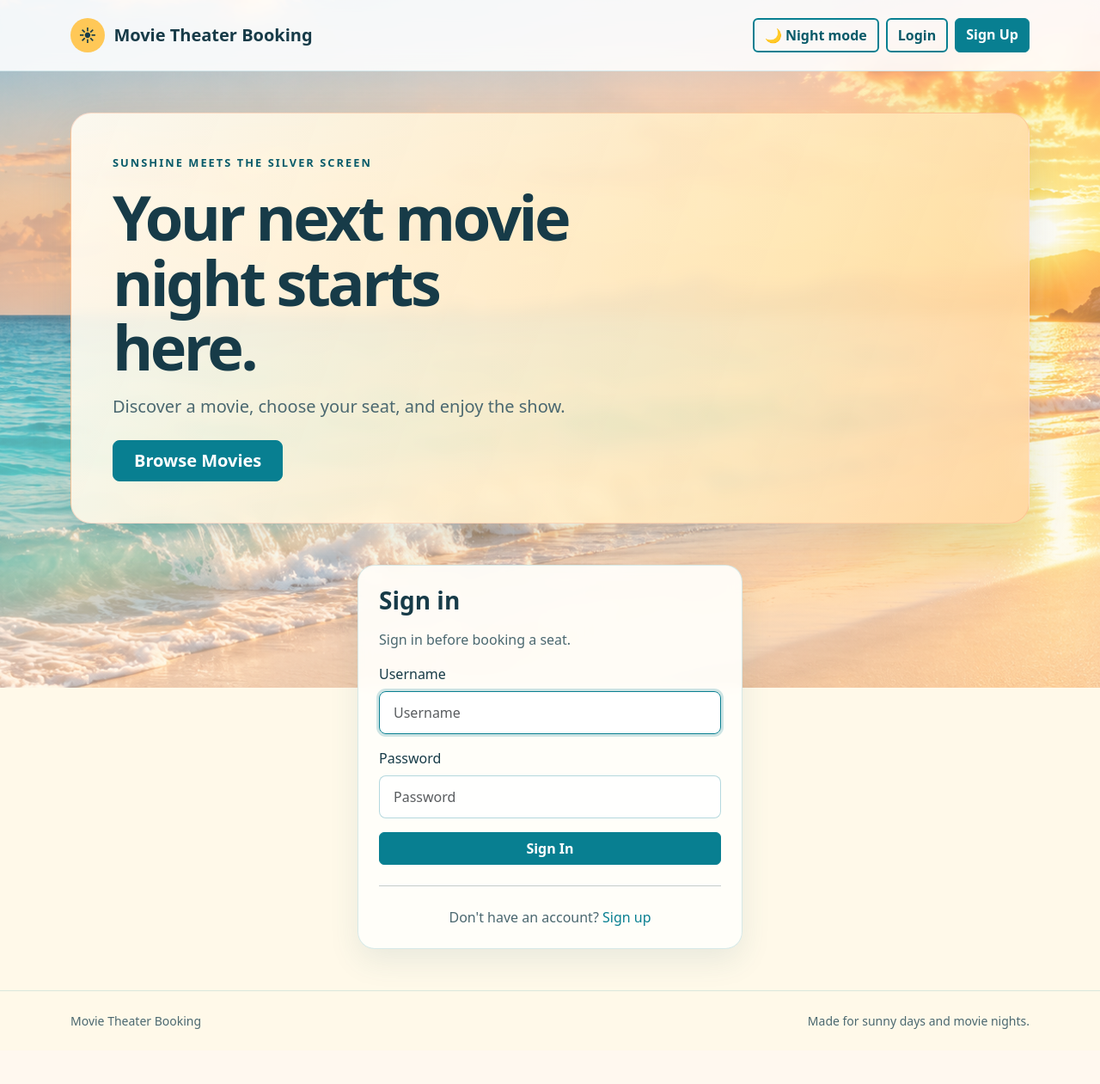
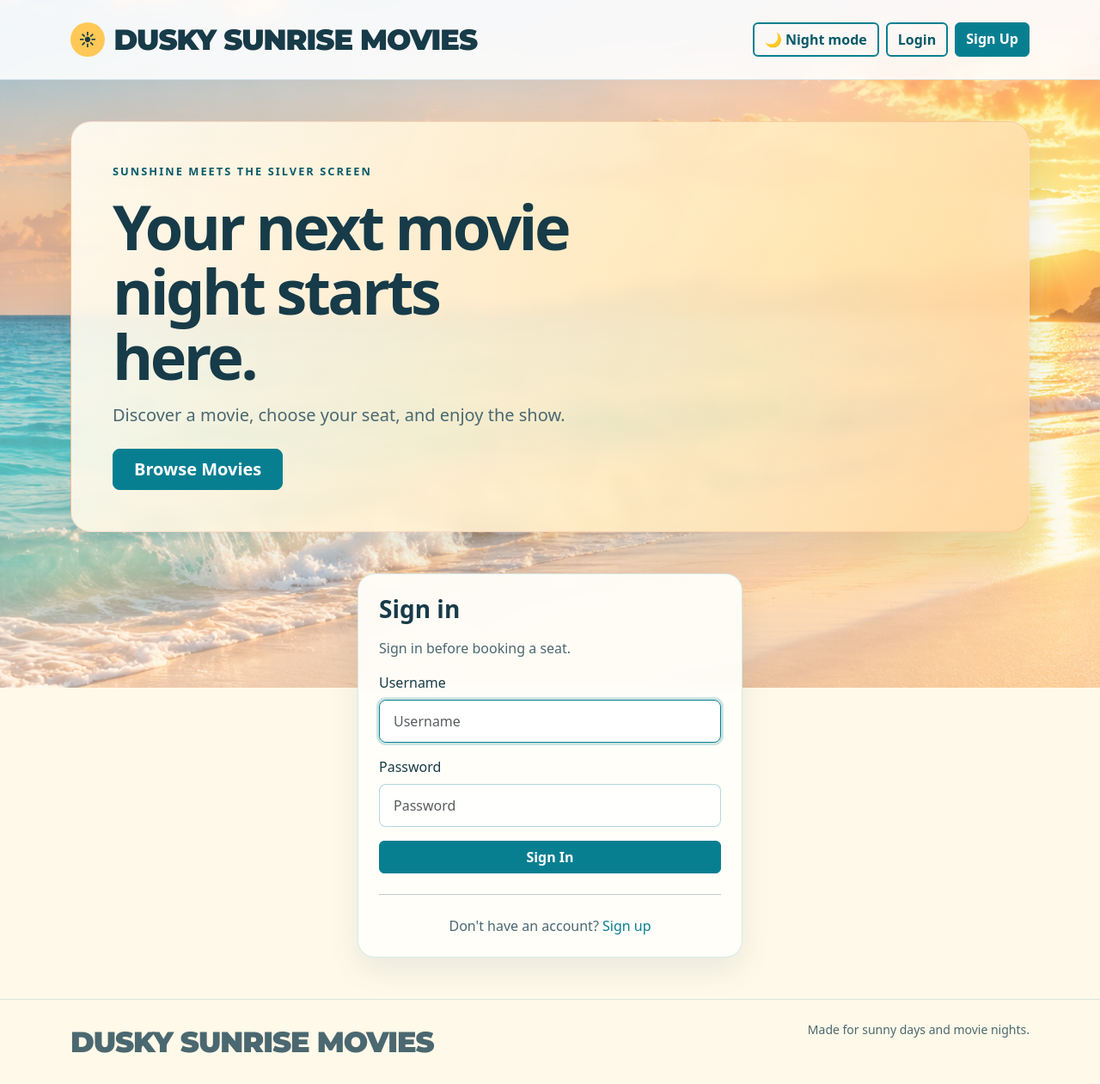
Before and after one commit to rukitoyordan/cs4300, a Django app: page /accounts/login/ in a window 1280 px wide. Shown: the whole page at 86% size. Before the commit the page ends 1197 px from the top, so only its background shows below. Run offline with Django 5.2, Linux system fonts and the light colour scheme.

Commit message:
update cosmetics for base.html

```diff
--- a/homework2/movie_theater_booking/bookings/templates/bookings/base.html
+++ b/homework2/movie_theater_booking/bookings/templates/bookings/base.html
@@ -4,12 +4,15 @@
 <head>
     <meta charset="utf-8">
     <meta name="viewport" content="width=device-width, initial-scale=1">
-    <title>{% block title %}Movie Theater Booking{% endblock %}</title>
+    <title>{% block title %}Dusky Sunrise Movies{% endblock %}</title>
 
     <link
         href="https://cdn.jsdelivr.net/npm/bootstrap@5.3.3/dist/css/bootstrap.min.css"
         rel="stylesheet"
     >
+    <link rel="preconnect" href="https://fonts.googleapis.com">
+    <link rel="preconnect" href="https://fonts.gstatic.com" crossorigin>
+    <link href="https://fonts.googleapis.com/css2?family=Montserrat:wght@900&display=swap" rel="stylesheet">
 
     <script>
         // Set the saved theme before the page renders to avoid a flash of daylight.
@@ -113,6 +116,14 @@
 
         .site-nav .navbar-brand:hover {
             color: var(--sea-dark);
+        }
+
+        .cursive-brand {
+            font-family: 'Montserrat', sans-serif;
+            font-weight: 900;
+            font-size: 2.1rem;
+            letter-spacing: -0.03em;
+            text-transform: uppercase;
         }
 
         .brand-icon {
@@ -254,7 +265,7 @@
             <a class="navbar-brand d-flex align-items-center"
                href="{% url 'bookings:movie_list' %}">
                 <span class="brand-icon" aria-hidden="true">☀</span>
-                Movie Theater Booking
+                <span class="cursive-brand">Dusky Sunrise Movies</span>
             </a>
 
             <button
@@ -327,7 +338,7 @@
     <footer class="site-footer py-4">
         <div class="container small d-flex flex-column flex-sm-row
                     justify-content-between gap-2">
-            <span>Movie Theater Booking</span>
+            <span class="cursive-brand">Dusky Sunrise Movies</span>
             <span>Made for sunny days and movie nights.</span>
         </div>
     </footer>
```
